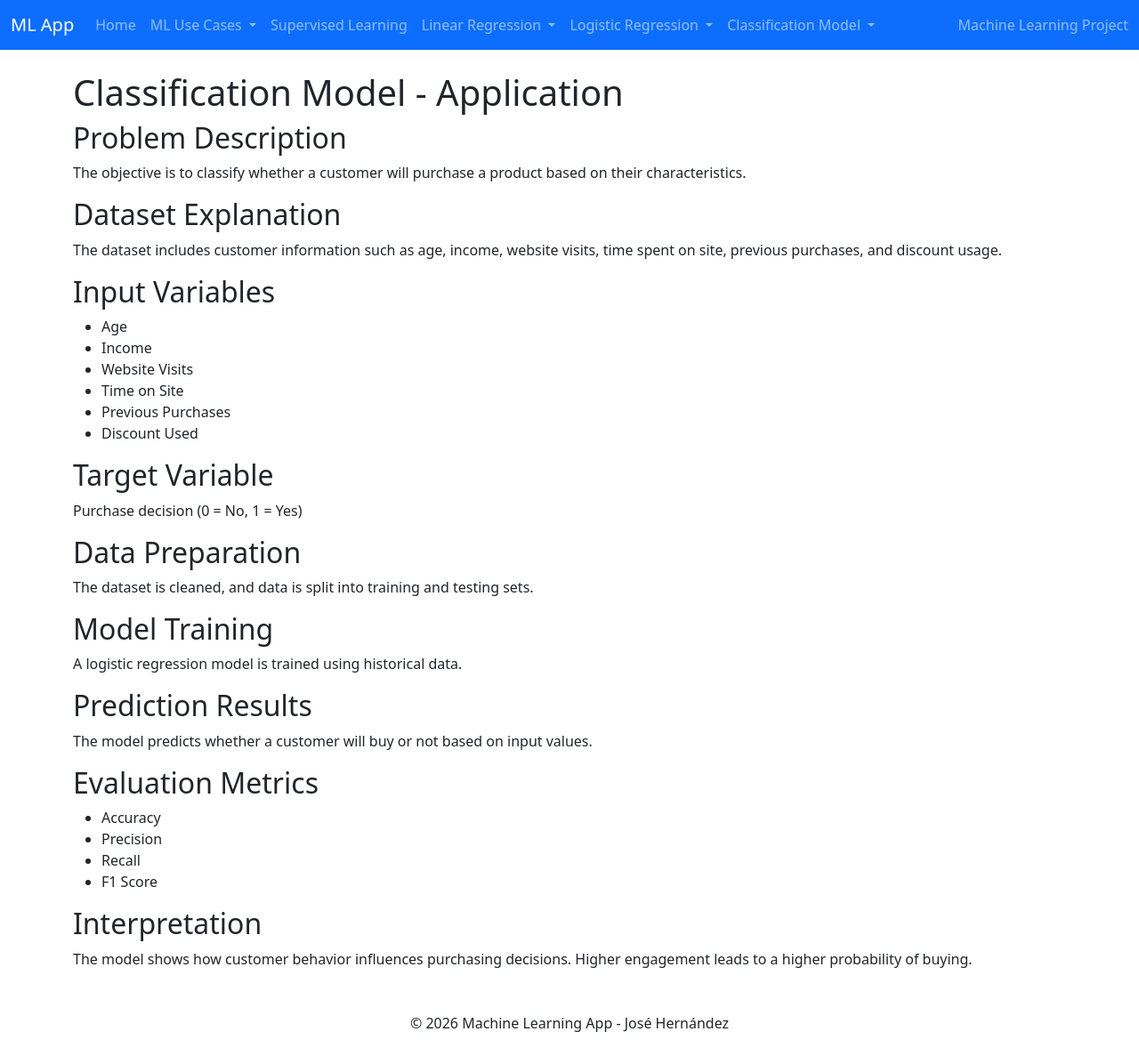
After one commit to JoseRodolfoHernandez/MACHIN-LEARNING, a Flask app: page /classification_app in a window 1280 px wide. The commit adds this page. Shown: the whole page at 89% size. Run offline with Flask 3, Linux system fonts and the light colour scheme.

Commit message:
improvements and organization in logistic regression and Flask page

```diff
--- a/app.py
+++ b/app.py
@@ -1,14 +1,21 @@
 from flask import Flask, render_template, request
 import linear_regression_sales
-from jobs import logistic_regression  # 👈 IMPORTANTE
+from jobs import logistic_regression  # 👈 correcto
 
 app = Flask(__name__)
 
+# =========================
+# HOME
+# =========================
 @app.route('/')
 @app.route('/home')
 def firstPage():
     return render_template('index.html')
 
+
+# =========================
+# ML USE CASES
+# =========================
 @app.route('/case_1_stock')
 def case1Stock():
     return render_template('case_1_stock.html')
@@ -25,49 +32,105 @@ def case3customer():
 def case4inventory():
     return render_template('case_4_inventory.html')
 
+
+# =========================
+# SUPERVISED LEARNING
+# =========================
 @app.route('/supervised')
 def supervised():
     return render_template('supervised_learning.html')
 
-# ------------------ LINEAR REGRESSION ------------------
 
-@app.route('/LinearRegression', methods=["GET", "POST"])
-def calculateSales():
-    result = None
-    if request.method == "POST":
-        investment = float(request.form["investment"])
-        result = linear_regression_sales.predict_sales(investment)
-    return render_template("linear_regression_app.html", result=result)
+# =========================
+# LINEAR REGRESSION
+# =========================
 
+# Concepts
 @app.route("/linear_theory")
 def linear_theory():
     return render_template("linear_theory.html")
 
-# ------------------ LOGISTIC REGRESSION ------------------
+# Application
+@app.route('/LinearRegression', methods=["GET", "POST"])
+def calculateSales():
+    result = None
 
+    if request.method == "POST":
+        try:
+            investment = float(request.form["investment"])
+            result = linear_regression_sales.predict_sales(investment)
+        except:
+            result = "Invalid input"
+
+    return render_template("linear_regression_app.html", result=result)
+
+
+# =========================
+# LOGISTIC REGRESSION
+# =========================
+
+# Concepts
+@app.route("/logistic_theory")
+def logistic_theory():
+    return render_template("logistic_theory.html")
+
+# Application
 @app.route("/logistic", methods=["GET", "POST"])
 def logistic():
 
     result = None
+    accuracy = precision = recall = f1 = None
 
     if request.method == "POST":
-        edad = float(request.form["edad"])
-        ingreso = float(request.form["ingreso"])
-        visitas = float(request.form["visitas"])
-        tiempo = float(request.form["tiempo"])
-        compras = float(request.form["compras"])
-        descuento = float(request.form["descuento"])
+        try:
+            edad = float(request.form["edad"])
+            ingreso = float(request.form["ingreso"])
+            visitas = float(request.form["visitas"])
+            tiempo = float(request.form["tiempo"])
+            compras = float(request.form["compras"])
+            descuento = float(request.form["descuento"])
 
-        data = [edad, ingreso, visitas, tiempo, compras, descuento]
+            data = [edad, ingreso, visitas, tiempo, compras, descuento]
 
-        prediction = logistic_regression.predict_customer(data)
+            prediction = logistic_regression.predict_customer(data)
 
-        if prediction == 1:
-            result = "Customer WILL BUY"
-        else:
-            result = "Customer WILL NOT BUY"
+            if prediction == 1:
+                result = "Customer WILL BUY"
+            else:
+                result = "Customer WILL NOT BUY"
 
-    return render_template("logistic_regression.html", result=result)
+            # Obtener métricas
+            accuracy, precision, recall, f1 = logistic_regression.get_metrics()
 
+        except:
+            result = "Invalid input"
+
+    return render_template(
+        "logistic_regression.html",
+        result=result,
+        accuracy=accuracy,
+        precision=precision,
+        recall=recall,
+        f1=f1
+    )
+
+# =========================
+# CLASSIFICATION MODEL (ASSIGNED)
+# =========================
+
+# Concepts
+@app.route("/classification_theory")
+def classification_theory():
+    return render_template("classification_theory.html")
+
+# Application
+@app.route("/classification_app")
+def classification_app():
+    return render_template("classification_app.html")
+
+
+# =========================
+# MAIN
+# =========================
 if __name__ == "__main__":
     app.run(debug=True)
--- /dev/null
+++ b/templates/classification_app.html
@@ -0,0 +1,64 @@
+{% extends "menu.html" %}
+
+{% block title %}Classification Model - Application{% endblock %}
+
+{% block content %}
+
+<h1>Classification Model - Application</h1>
+
+<h2>Problem Description</h2>
+<p>
+The objective is to classify whether a customer will purchase a product based on their characteristics.
+</p>
+
+<h2>Dataset Explanation</h2>
+<p>
+The dataset includes customer information such as age, income, website visits,
+time spent on site, previous purchases, and discount usage.
+</p>
+
+<h2>Input Variables</h2>
+<ul>
+    <li>Age</li>
+    <li>Income</li>
+    <li>Website Visits</li>
+    <li>Time on Site</li>
+    <li>Previous Purchases</li>
+    <li>Discount Used</li>
+</ul>
+
+<h2>Target Variable</h2>
+<p>
+Purchase decision (0 = No, 1 = Yes)
+</p>
+
+<h2>Data Preparation</h2>
+<p>
+The dataset is cleaned, and data is split into training and testing sets.
+</p>
+
+<h2>Model Training</h2>
+<p>
+A logistic regression model is trained using historical data.
+</p>
+
+<h2>Prediction Results</h2>
+<p>
+The model predicts whether a customer will buy or not based on input values.
+</p>
+
+<h2>Evaluation Metrics</h2>
+<ul>
+    <li>Accuracy</li>
+    <li>Precision</li>
+    <li>Recall</li>
+    <li>F1 Score</li>
+</ul>
+
+<h2>Interpretation</h2>
+<p>
+The model shows how customer behavior influences purchasing decisions.
+Higher engagement leads to a higher probability of buying.
+</p>
+
+{% endblock %}
--- a/templates/menu.html
+++ b/templates/menu.html
@@ -12,6 +12,7 @@
 
 <body>
 
+    <!-- NAVBAR -->
     <header>
         <nav class="navbar bg-primary navbar-expand-lg" data-bs-theme="dark">
             <div class="container-fluid">
@@ -24,90 +25,61 @@
                 <div class="collapse navbar-collapse" id="navbarText">
                     <ul class="navbar-nav me-auto mb-2 mb-lg-0">
 
+                        <!-- HOME -->
                         <li class="nav-item">
-                            <a class="nav-link active" href="/">Home</a>
+                            <a class="nav-link" href="/">Home</a>
                         </li>
 
+                        <!-- USE CASES -->
                         <li class="nav-item dropdown">
-                            <a class="nav-link dropdown-toggle" href="#" role="button" data-bs-toggle="dropdown">
+                            <a class="nav-link dropdown-toggle" href="#" data-bs-toggle="dropdown">
                                 ML Use Cases
                             </a>
-
                             <ul class="dropdown-menu">
-                                <li>
-                                    <a class="dropdown-item" href="/case_1_stock">
-                                        Case 1: Sales & Stock
-                                    </a>
-                                </li>
-                                <li>
-                                    <a class="dropdown-item" href="/case2">
-                                        Case 2: Advertising
-                                    </a>
-                                </li>
-                                <li>
-                                    <a class="dropdown-item" href="/case3">
-                                        Case 3: Customer Prediction
-                                    </a>
-                                </li>
-                                <li>
-                                    <a class="dropdown-item" href="/case4">
-                                        Case 4: Inventory
-                                    </a>
-                                </li>
+                                <li><a class="dropdown-item" href="/case_1_stock">Case 1</a></li>
+                                <li><a class="dropdown-item" href="/case2">Case 2</a></li>
+                                <li><a class="dropdown-item" href="/case3">Case 3</a></li>
+                                <li><a class="dropdown-item" href="/case4">Case 4</a></li>
                             </ul>
                         </li>
 
-                        <!-- SUPERVISED LEARNING -->
+                        <!-- SUPERVISED -->
                         <li class="nav-item">
-                            <a class="nav-link" href="/supervised">
-                                Supervised Learning
-                            </a>
+                            <a class="nav-link" href="/supervised">Supervised Learning</a>
                         </li>
 
-                        <!-- LINEAR REGRESSION -->
+                        <!-- LINEAR -->
                         <li class="nav-item dropdown">
                             <a class="nav-link dropdown-toggle" href="#" data-bs-toggle="dropdown">
                                 Linear Regression
                             </a>
                             <ul class="dropdown-menu">
-                                <li>
-                                    <a class="dropdown-item" href="/linear_theory">
-                                        Concepts
-                                    </a>
-                                </li>
-                                <li>
-                                    <a class="dropdown-item" href="/LinearRegression">
-                                        Application
-                                    </a>
-                                </li>
+                                <li><a class="dropdown-item" href="/linear_theory">Concepts</a></li>
+                                <li><a class="dropdown-item" href="/LinearRegression">Application</a></li>
                             </ul>
                         </li>
 
-                        <!-- LOGISTIC REGRESSION -->
+                        <!-- LOGISTIC -->
                         <li class="nav-item dropdown">
                             <a class="nav-link dropdown-toggle" href="#" data-bs-toggle="dropdown">
                                 Logistic Regression
                             </a>
                             <ul class="dropdown-menu">
-                                <li>
-                                    <a class="dropdown-item" href="/logistic_theory">
-                                        Concepts
-                                    </a>
-                                </li>
-                                <li>
-                                    <a class="dropdown-item" href="/logistic">
-                                        Application
-                                    </a>
-                                </li>
+                                <li><a class="dropdown-item" href="/logistic_theory">Concepts</a></li>
+                                <li><a class="dropdown-item" href="/logistic">Application</a></li>
                             </ul>
                         </li>
 
-                        <a class="dropdown-item" href="/logistic">
-                            Logistic Regression
-                        </a>
+                        <!-- CLASSIFICATION -->
+                        <li class="nav-item dropdown">
+                            <a class="nav-link dropdown-toggle" href="#" data-bs-toggle="dropdown">
+                                Classification Model
+                            </a>
+                            <ul class="dropdown-menu">
+                                <li><a class="dropdown-item" href="/classification_theory">Concepts</a></li>
+                                <li><a class="dropdown-item" href="/classification_app">Application</a></li>
+                            </ul>
                         </li>
-                    </ul>
-                    </li>
 
                     </ul>
 
@@ -119,11 +91,13 @@
         </nav>
     </header>
 
+    <!-- CONTENT -->
     <div class="container mt-4">
         {% block content %}
         {% endblock %}
     </div>
 
+    <!-- FOOTER -->
     <footer class="mt-5">
         <p class="text-center">© 2026 Machine Learning App - José Hernández</p>
     </footer>
```
Also changed, not shown: jobs/logistic_regression.py (+68 -22 lines), templates/classification_theory.html (added, +39 -0 lines), templates/index.html (+21 -1 lines), templates/logistic_regression.html (+25 -25 lines), templates/logistic_theory.html (+21 -14 lines), static/confusion_matrix.png (added), static/roc_curve.png (added).
